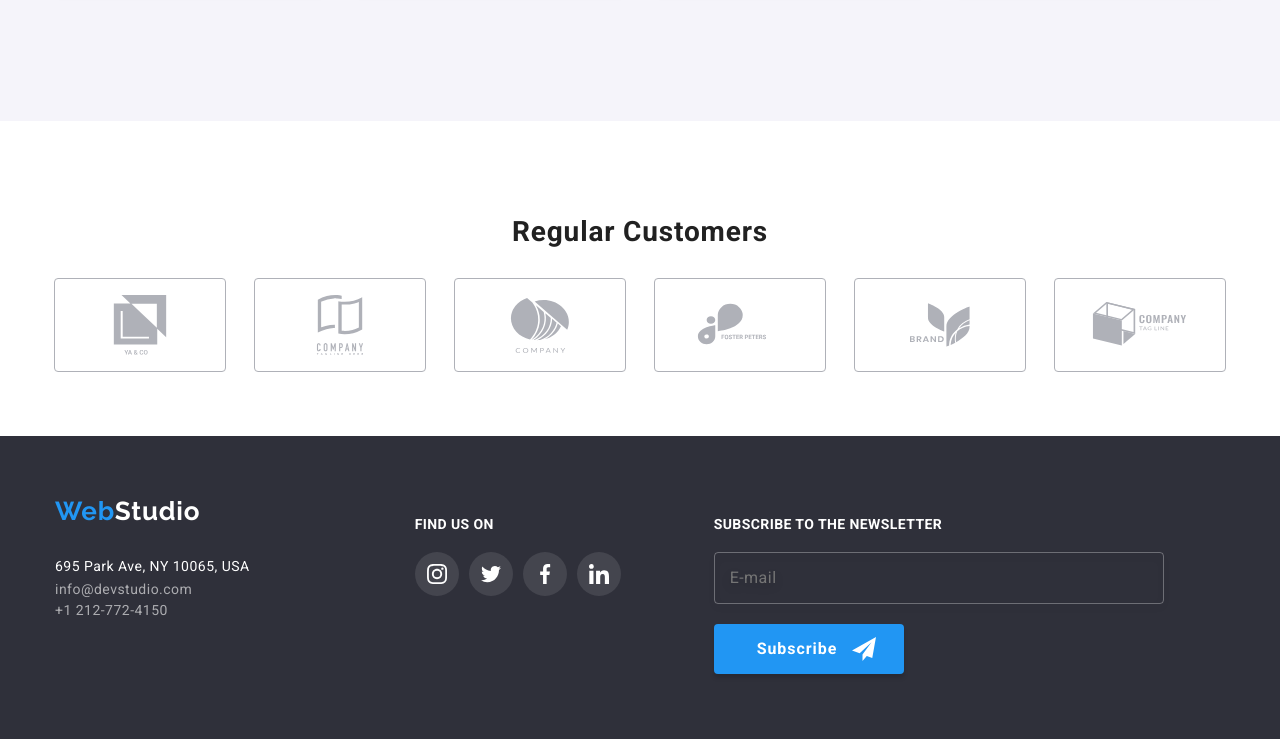
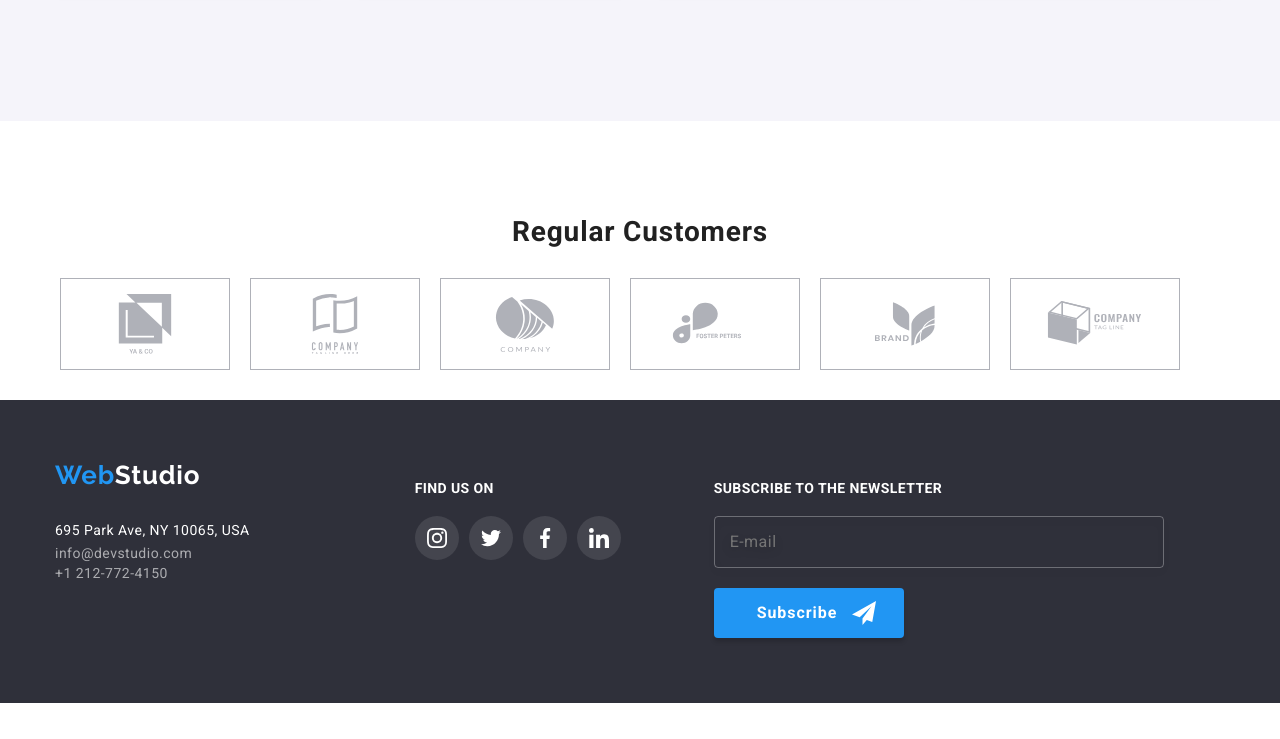
Before and after one commit to vampirerachel/WebStudio, a plain HTML site: page index.html in a window 1280 px wide. Shown: the part 2228-2967 px from the top of the page. After the commit the page ends 2931 px from the top, so only its background shows below. Drawn offline with nearby package versions, Linux system fonts and the light colour scheme.

Commit message:
draft 13

```diff
--- a/index.html
+++ b/index.html
@@ -341,43 +341,43 @@
 			<h3 class="brand__title brand__title--margin">Regular Customers</h3>
 			<ul class="brand__list">
 				<li class="brand__item">
-					<a href="#">
-						<svg  class="brand__icon" width="106" height="60">
+					<a href="#" class="brand__icon">
+						<svg  width="106" height="60">
 							<use href="./images/sprite.svg#icon-yaco"></use>
 						</svg>
 					</a>
 				</li>
 				<li class="brand__item">
-					<a href="#">
-						<svg class="brand__icon" width="106" height="60">
+					<a href="#" class="brand__icon">
+						<svg width="106" height="60">
 							<use href="./images/sprite.svg#icon-company-tagline-here"></use>
 						</svg>
 					</a>
 				</li>
 				<li class="brand__item">
-					<a href="#">
-						<svg class="brand__icon" width="106" height="60">
+					<a href="#" class="brand__icon">
+						<svg width="106" height="60">
 							<use href="./images/sprite.svg#icon-company"></use>
 						</svg>
 					</a>
 				</li>
 				<li class="brand__item">
-					<a href="#">
-						<svg class="brand__icon" width="106" height="60">
+					<a href="#" class="brand__icon">
+						<svg  width="106" height="60">
 							<use href="./images/sprite.svg#icon-foster-peters"></use>
 						</svg>
 					</a>
 				</li>
 				<li class="brand__item">
-					<a href="#">
-						<svg class="brand__icon" width="106" height="60">
+					<a href="#" class="brand__icon">
+						<svg  width="106" height="60">
 							<use href="./images/sprite.svg#icon-brand"></use>
 						</svg>
 					</a>
 				</li>
 				<li class="brand__item">
-					<a href="#">
-						<svg class="brand__icon" width="106" height="60">
+					<a href="#" class="brand__icon">
+						<svg  width="106" height="60">
 							<use href="./images/sprite.svg#icon-company-tag-line"></use>
 						</svg>
 					</a>
--- a/sass/layouts/__brand.scss
+++ b/sass/layouts/__brand.scss
@@ -9,6 +9,7 @@
         padding-top: 94px;
         }
 }
+
 .brand__title{
     @extend %section__title;
     @media screen and (min-width: 1200px){
@@ -23,59 +24,49 @@
         margin-bottom: 50px;
         }
 }
-.brand__list {
+
+
+
+.brand__list{
     display: flex;
 flex-wrap: wrap;
-@media screen and (max-width: 480px) {
-        justify-content: center;
-
-    }
-    @media screen and (min-width: 768px) {
+margin-top: calc(-1 * 30px);
 margin-bottom: 30px;
-        justify-content: space-around;
 }
 
-    @media screen and (min-width: 1200px) {
-        flex-wrap: nowrap;
-
+.brand__item {
+    margin-left: 20px;
+    margin-top: 30px;
+    flex-basis: calc(100% / 2 - 30px);
 }
 
-}
-
-.brand__item:nth-child(odd) {
-    margin: 0px 30px 30px 15px;
-@media screen and (max-width: 480px){
-    margin:0px 0px 0px 0px;
-}
-    @media screen and (min-width: 768px) {
-    margin: 0px 0px 30px 0px;
+@media screen and (min-width:760px) {
+    .brand__item {
+        flex-basis: calc(100% / 3 - 30px);
     }
 }
 
+@media screen and (min-width:1200px) {
+    .brand__item {
+        flex-basis: calc(100% / 6 - 30px);
+    }
+}
 
-.brand__icon {
+.brand__icon{
         fill: vars.$svg-color;
-    border: 1px solid vars.$svg-color;
-    border-radius: 4px;
-    box-sizing: content-box;
-    padding: 16px 52px;
+    border: 1px solid vars.$svg-color  ;
+    width: 100%;
+    height: 92px;
 @extend %transition;
-    @media screen and (max-width: 480px){
-        margin-bottom: 30px;
-    }
-    @media screen and (min-width: 768px) {
-            padding: 16px 60px;
-    }
-        @media screen and (min-width: 1200px) {
+    display: flex;
+    align-items: center;
+    justify-content: center;
 
-        padding: 16px 32px;
-        }
+
             &:hover {
                 fill: vars.$highlight-color;
                 border-color: vars.$highlight-color;
                 cursor: pointer;
             }
-        &:not(:last-child) {
-        margin-right: 30px;
+
 }
-}
--- a/sass/layouts/__modal.scss
+++ b/sass/layouts/__modal.scss
@@ -17,9 +17,8 @@
 
 .modal {
         width: 450px;
-            height: 609px;
-            margin-top: 63px;
-            margin-bottom: 94px;
+    height: 591px;
+        margin-top: 30px;
     background-color: vars.$white-color;
     box-shadow: 0px 1px 3px rgba(0, 0, 0, 0.12), 0px 1px 1px rgba(0, 0, 0, 0.14), 0px 2px 1px rgba(0, 0, 0, 0.2);
     border-radius: 4px;
@@ -31,6 +30,12 @@
                 height: 581px;
                     width: 528px;
         }
+                        @media screen and (max-width:480px) {
+                            width: 350px;
+                            height: 540px;
+                                margin-top: 0px;
+                        }
+
 }
 .is-hidden {
     opacity: 0;
@@ -59,6 +64,7 @@
         box-shadow: 0px 0px 15px var(--text-color-secondary);
 
     }
+
 }
 .modal__text {
     font-family: Roboto;
@@ -81,6 +87,9 @@
     margin-left: 50px;
     margin-top: 25px;
     transition: fill vars.$transition-duration vars.$transition-timing-function;
+    @media screen and (max-width:480px) {
+    margin-top: 19px;
+        }
 }
 
 #name,
@@ -97,10 +106,16 @@ min-width: 370px;
     height: 40px;
     color: vars.$text-color-secondary;
     @extend %transition;
+
     @media screen and (min-width: 1200px) {
         min-width: 448px;
+    }
 
+    @media screen and (max-width:480px) {
+        min-width: 148px;
+    height: 25px;
     }
+
 }
 #name:hover,
 #phone-number:hover,
@@ -125,6 +140,10 @@ min-width: 370px;
     height: 120px;
     padding-left: 10px;
     margin-bottom: 0;
+    @media screen and (max-width:480px) {
+    margin-top: 4px;
+        width: 260px;
+        }
 }
 .modal__form {
 margin-top: 86px;
@@ -145,6 +164,9 @@ margin-top: 86px;
     @media screen and (min-width: 1200px) {
         margin-left: 490px;
         }
+        @media screen and (max-width: 480px) {
+            margin-left: 313px;
+        }
 }
 
 
@@ -157,6 +179,10 @@ margin-top: 86px;
     font-size: 20px;
     letter-spacing: 0.03em;
     text-align: center;
+        @media screen and (max-width:480px) {
+                width: auto;
+
+            }
 }
 
 .modal__form--hover:hover,
@@ -190,10 +216,16 @@ margin-top: 86px;
         margin-bottom: 40px;
         width: 200px;
         @extend %transition;
+
         @media screen and (min-width: 1200px) {
             margin-left: 164px;
 
         }
+
+        @media screen and (max-width:480px) {
+            margin-left: 70px;
+                            padding: 5px 45px;
+                        margin-bottom: 20px;                                          }
 &:hover,
 &:focus {
     cursor: pointer;
@@ -221,6 +253,10 @@ margin-top: 86px;
         display: flex;
         cursor: pointer;
 
+        @media screen and (max-width:480px) {
+            width: 300px;
+
+        }
 }
 
 .input__check {
@@ -234,6 +270,9 @@ margin-top: 86px;
     display: flex;
     align-items: center;
     justify-content: center;
+ @media screen and (max-width:480px) {
+        margin-left: 40px;
+ }
 }
 
 .input__check--margin {
```
Also changed, not shown: css/main.css, css/main.min.css, 2 other files. Lines whose indentation alone changed are shown as unchanged.
